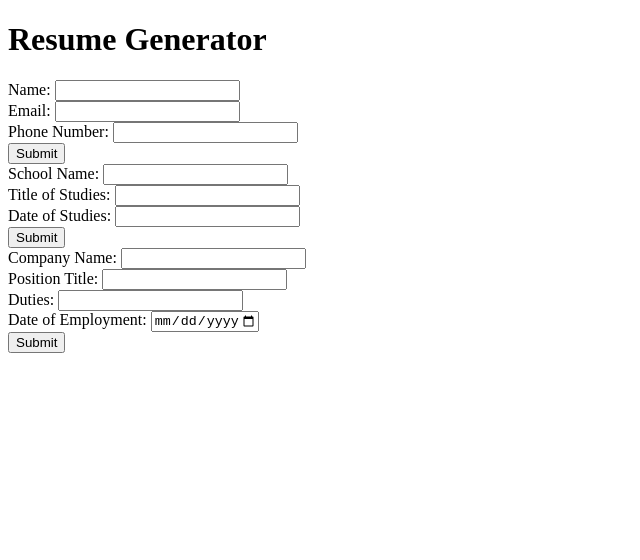
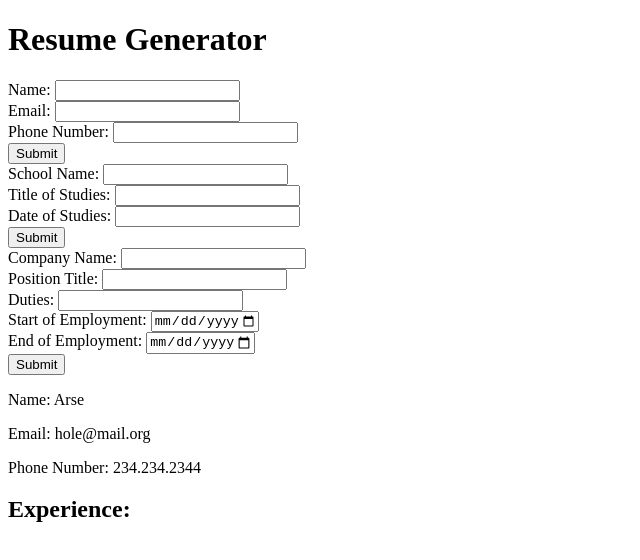
Before and after one commit to am1macdonald/cv-app, a React (Create React App) app: page / in a window 1280 px wide. Shown: the top 560 px of the page, without its empty margins (0-640 px from the left). Built offline with nearby package versions, Linux system fonts and the light colour scheme.

Commit message:
- Add function to add job experience && display job experience

```diff
--- a/src/App.js
+++ b/src/App.js
@@ -3,6 +3,8 @@ import './app.css';
 import EducationForm from './components/EducationForm';
 import ExperienceForm from './components/ExperienceForm';
 import InfoForm from './components/InfoForm';
+import InfoDisplay from './components/InfoDisplay'
+import ExperienceDisplay from './components/ExperienceDisplay';
 
 class App extends Component {
   constructor(props) {
@@ -10,18 +12,18 @@ class App extends Component {
 
     this.state = {
       personalInfo : {
-        name: "",
-        email: "",
-        phoneNumber: ""
+        name: "Arse",
+        email: "hole@mail.org",
+        phoneNumber: "234.234.2344"
       },
-      education: {}
+      education: []
       // format //
       /* {
         schoolName: "",
         titleOfStudy: "",
         dateOfStudy: ""
       }*/,
-      experience: {}
+      experience: []
       // format //
       /* {
         companyName: "",
@@ -54,12 +56,9 @@ class App extends Component {
   }
 
   addExperience(obj) {
-    console.log(obj)
-    this.setState(
-      {
-        experience: this.experience
-      }
-    )
+    this.setState({
+      experience: [...this.state.experience, obj]
+    })
   }
 
 
@@ -70,6 +69,8 @@ class App extends Component {
         <InfoForm onButtonClicked={this.updateInfo}/>
         <EducationForm />
         <ExperienceForm onButtonClicked={this.addExperience}/>
+        <InfoDisplay personalInfo={this.state.personalInfo} />
+        <ExperienceDisplay experiences={this.state.experience} />
       </div>
     )
   }
--- /dev/null
+++ b/src/components/ExperienceDisplay.js
@@ -0,0 +1,37 @@
+import React from "react";
+import PropTypes from "prop-types";
+
+function ExperienceDisplay(props) {
+  const experienceArray = props.experiences;
+
+  const experienceNodes = experienceArray.map((exp) => {
+    return (
+      <li key={exp.id}>
+        <h3>{exp.companyName}</h3>
+
+        <div>
+          <p>Position: {exp.positionTitle}</p>
+
+          <p>Description of Duties: {exp.duties}</p>
+
+          <p>Start Date: {exp.startDate}</p>
+
+          <p>End Date: {exp.endDate}</p>
+        </div>
+      </li>
+    );
+  });
+
+  return (
+    <div>
+      <h2>Experience:</h2>
+      <ul>{experienceNodes}</ul>
+    </div>
+  );
+}
+
+ExperienceDisplay.propTypes = {
+  experiences: PropTypes.array,
+};
+
+export default ExperienceDisplay;
--- a/src/components/ExperienceForm.js
+++ b/src/components/ExperienceForm.js
@@ -1,50 +1,74 @@
 import React from "react";
 import { Component } from "react";
-import uniqid from "uniqid"
-import PropTypes from 'prop-types'
+import uniqid from "uniqid";
+import PropTypes from "prop-types";
 
 class ExperienceForm extends Component {
   constructor(props) {
-    super(props)
+    super(props);
 
     this.state = {
       companyName: {
         value: "",
-        id: uniqid()
+        id: uniqid(),
       },
       positionTitle: {
         value: "",
-        id: uniqid()
+        id: uniqid(),
       },
       duties: {
         value: "",
-        id: uniqid()
+        id: uniqid(),
       },
-      dateOfEmployment: {
+      startDate: {
         value: "",
-        id: uniqid()
+        id: uniqid(),
       },
-
-    }
+      endDate: {
+        value: "",
+        id: uniqid(),
+      },
+    };
 
     this.handleChange = this.handleChange.bind(this);
     this.handleClick = this.handleClick.bind(this);
-    this.newExperience = this.newExperience.bind(this)
+    this.newExperience = this.newExperience.bind(this);
   }
 
   handleClick(e) {
-
-    e.preventDefault()
-    console.log(this.state  )
-    // console.log(this.newExperience());
-    // console.log(this.props.onButtonClicked(this.newExperience()))
-    // run callback
+    e.preventDefault();
+    this.props.onButtonClicked(this.newExperience());
+    this.setState({
+      companyName: {
+        value: "",
+        id: uniqid(),
+      },
+      positionTitle: {
+        value: "",
+        id: uniqid(),
+      },
+      duties: {
+        value: "",
+        id: uniqid(),
+      },
+      startDate: {
+        value: "",
+        id: uniqid(),
+      },
+      endDate: {
+        value: "",
+        id: uniqid(),
+      },
+    });
   }
-
   handleChange(e) {
-    e.preventDefault()
-    this.setState({[e.target.name]: e.target.value})
-    console.log(this.state)
+    e.preventDefault();
+    this.setState({
+      [e.target.name]: {
+        value: e.target.value,
+        id: this.state[e.target.name].id,
+      },
+    });
   }
 
   newExperience() {
@@ -52,8 +76,10 @@ class ExperienceForm extends Component {
       companyName: this.state.companyName.value,
       positionTitle: this.state.positionTitle.value,
       duties: this.state.duties.value,
-      dateOfEmployment: this.state.dateOfEmployment.value
-    }
+      startDate: this.state.startDate.value,
+      endDate: this.state.endDate.value,
+      id: uniqid(),
+    };
   }
 
   render() {
@@ -61,29 +87,66 @@ class ExperienceForm extends Component {
       <form action="">
         <div>
           <label htmlFor="company-name">Company Name: </label>
-        <input type="text" name="companyName" id="company-name" value={this.state.companyName.value} onChange={this.handleChange} />
+          <input
+            type="text"
+            name="companyName"
+            id="company-name"
+            value={this.state.companyName.value}
+            onChange={this.handleChange}
+          />
         </div>
         <div>
           <label htmlFor="position-title">Position Title: </label>
-        <input type="text" name="positionTitle" id="position-title" value={this.state.positionTitle.value} onChange={this.handleChange} />
+          <input
+            type="text"
+            name="positionTitle"
+            id="position-title"
+            value={this.state.positionTitle.value}
+            onChange={this.handleChange}
+          />
         </div>
         <div>
           <label htmlFor="duties">Duties: </label>
-        <input type="text" name="duties" id="duties" value={this.state.duties.value} onChange={this.handleChange} />
+          <input
+            type="text"
+            name="duties"
+            id="duties"
+            value={this.state.duties.value}
+            onChange={this.handleChange}
+          />
         </div>
         <div>
-        <label htmlFor="date-of-employment">Date of Employment: </label>
-        <input type="date" name="dateOfEmployment" id="date-of-employment" value={this.state.dateOfEmployment.value} onChange={this.handleChange} max={new Date().toLocaleDateString('en-ca')} />
+          <label htmlFor="start-of-employment">Start of Employment: </label>
+          <input
+            type="date"
+            name="startDate"
+            id="start-of-employment"
+            value={this.state.startDate.value}
+            onChange={this.handleChange}
+            max={new Date().toLocaleDateString("en-ca")}
+          />
         </div>
-        <button type="submit" onClick={this.handleClick}>Submit</button>
-
+        <div>
+          <label htmlFor="end-of-employment">End of Employment: </label>
+          <input
+            type="date"
+            name="endDate"
+            id="end-of-employment"
+            value={this.state.endDate.value}
+            onChange={this.handleChange}
+            max={new Date().toLocaleDateString("en-ca")}
+          />
+        </div>
+        <button type="submit" onClick={this.handleClick}>
+          Submit
+        </button>
       </form>
-    )
+    );
   }
 }
 
 ExperienceForm.propTypes = {
-  onButtonClicked: PropTypes.func
-}
+  onButtonClicked: PropTypes.func,
+};
 
-export default ExperienceForm
+export default ExperienceForm;
--- /dev/null
+++ b/src/components/InfoDisplay.js
@@ -0,0 +1,28 @@
+import React, { Component } from "react";
+import PropTypes from 'prop-types'
+
+class InfoDisplay extends Component {
+constructor(props){
+
+  super(props);
+}
+
+render() {
+  return (
+    <div>
+      <div>
+        <p>Name: {this.props.personalInfo.name}</p>
+        <p>Email: {this.props.personalInfo.email}</p>
+        <p>Phone Number: {this.props.personalInfo.phoneNumber}</p>
+      </div>
+    </div>
+  )
+}
+
+}
+
+InfoDisplay.propTypes = {
+  personalInfo: PropTypes.object
+}
+
+export default InfoDisplay
--- a/src/components/InfoForm.js
+++ b/src/components/InfoForm.js
@@ -10,8 +10,14 @@ class InfoForm extends Component {
           value: '',
           id: uniqid()
         },
-        email: "",
-        phoneNumber: ""
+        email: {
+          value: '',
+          id: uniqid()
+        },
+        phoneNumber: {
+          value: '',
+          id: uniqid()
+        }
     }
 
     this.handleClick = this.handleClick.bind(this);
@@ -20,6 +26,12 @@ class InfoForm extends Component {
 
   handleChange(e) {
     e.preventDefault();
+    this.setState({
+      [e.target.name]: {
+        value: e.target.value,
+        id: this.state[e.target.name].id
+      }
+    })
   }
 
   handleClick(e) {
@@ -36,11 +48,11 @@ class InfoForm extends Component {
         </div>
         <div>
           <label htmlFor="email">Email: </label>
-          <input type="email" name="email" id="email" onChange={this.handleChange}/>
+          <input type="email" name="email" id="email" value={this.state.email.value} onChange={this.handleChange}/>
         </div>
         <div>
           <label htmlFor="phone-number">Phone Number: </label>
-          <input type="text" name="phone-number" id="phone-number" onChange={this.handleChange}/>
+          <input type="text" name="phoneNumber" id="phone-number" value={this.state.phoneNumber.value} onChange={this.handleChange}/>
         </div>
         <button type="submit" onClick={this.handleClick}>Submit</button>
 
```
Lines whose indentation alone changed are shown as unchanged.
